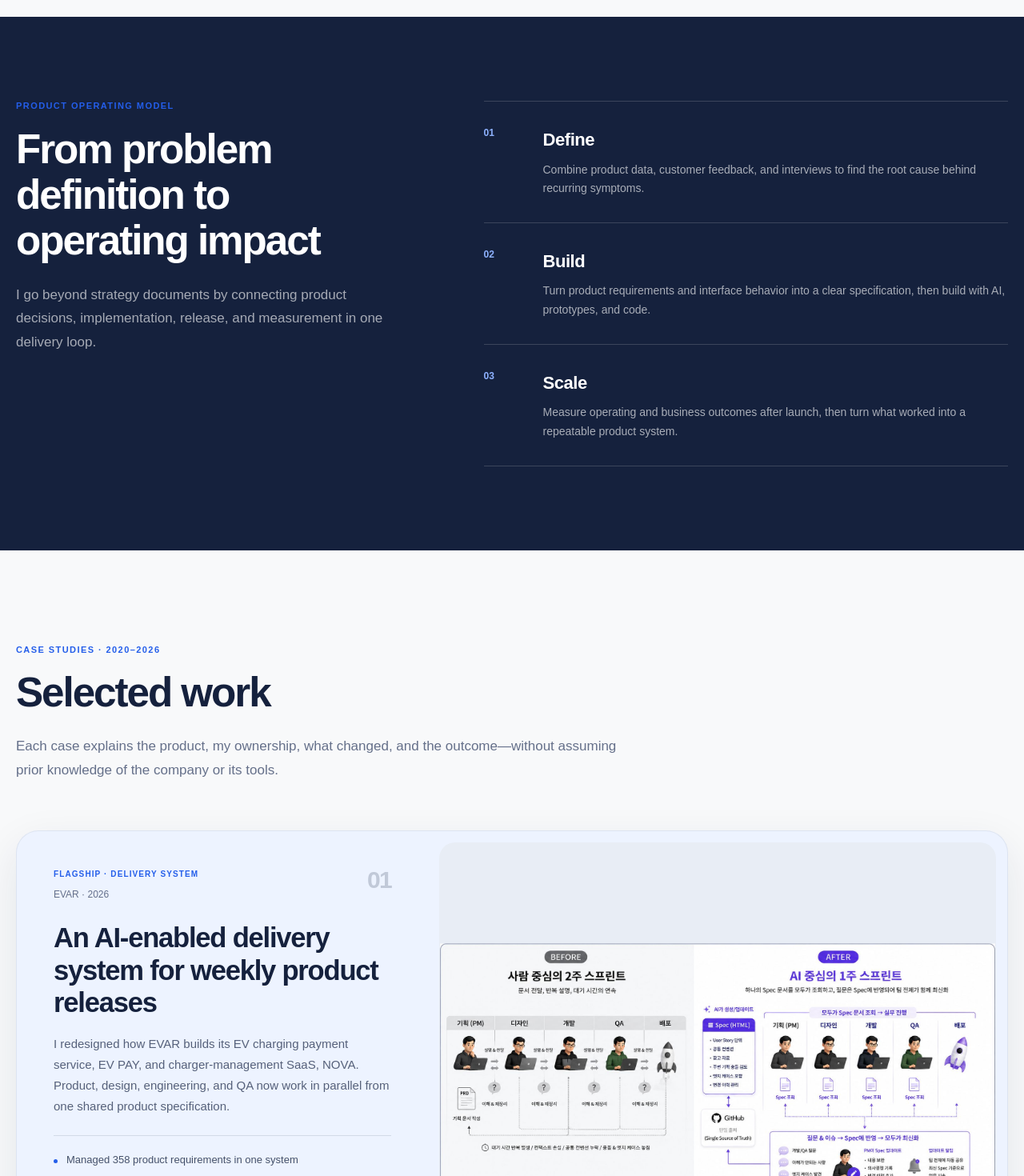
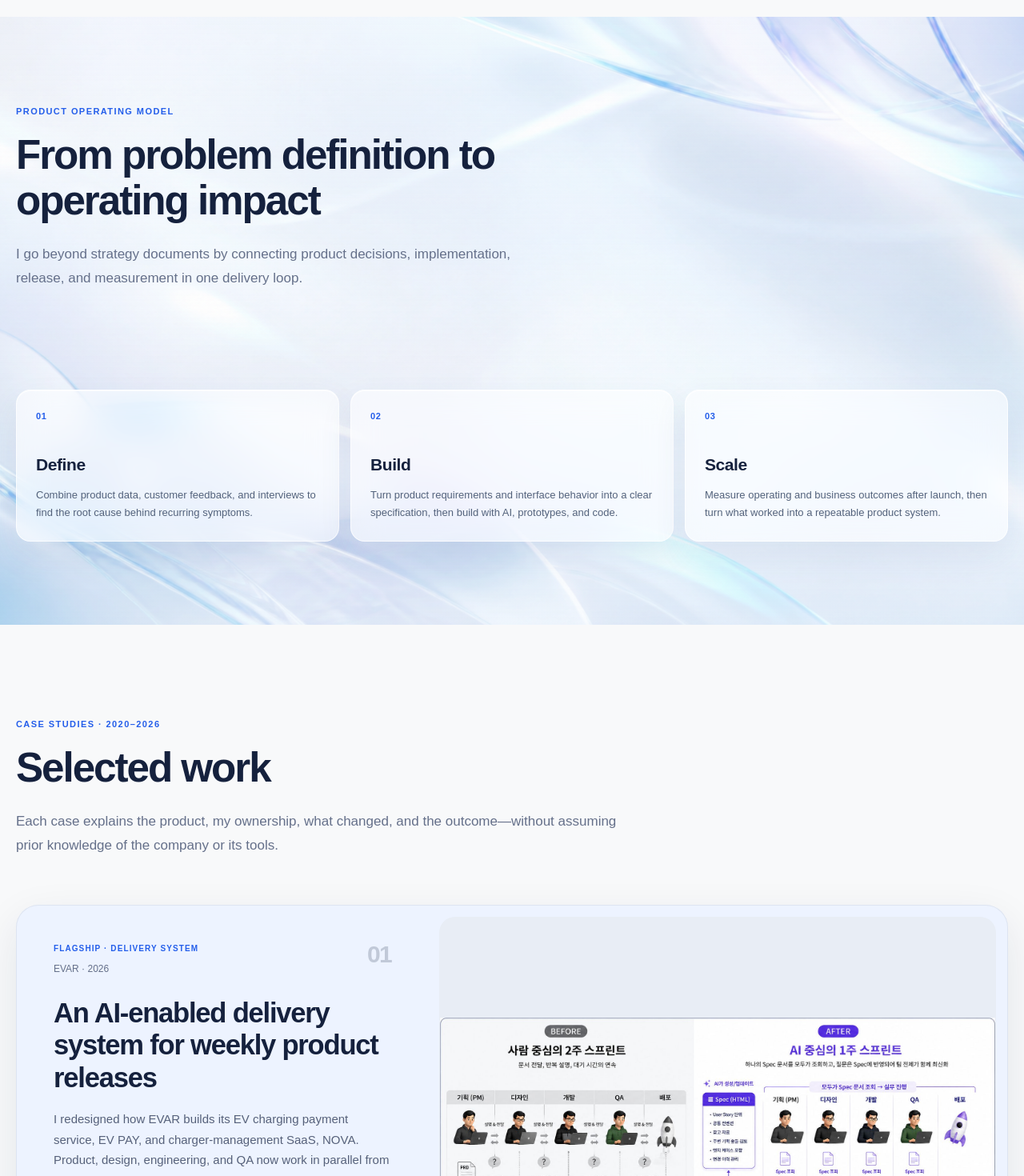
Before and after one commit to Jskim9536/portfolio_js, a Next.js app: page /en in a window 1280 px wide. Shown: the part 940-2410 px from the top of the page at 80% size. Built offline with nearby package versions, Linux system fonts and the light colour scheme; a web font is replaced by a local one.

Commit message:
Turn approach section into animated glass scene

```diff
--- /dev/null
+++ b/app/components/ApproachScene.tsx
@@ -0,0 +1,50 @@
+"use client";
+
+import Image from "next/image";
+import { motion, useReducedMotion, useScroll, useTransform } from "framer-motion";
+import { useRef } from "react";
+import AnimateIn from "./AnimateIn";
+
+type ApproachCopy = {
+  eyebrow: string;
+  title: string;
+  intro: string;
+  items: readonly (readonly [string, string, string])[];
+};
+
+export default function ApproachScene({ copy }: { copy: ApproachCopy }) {
+  const sectionRef = useRef<HTMLElement>(null);
+  const reduced = useReducedMotion() ?? false;
+  const { scrollYProgress } = useScroll({
+    target: sectionRef,
+    offset: ["start end", "end start"],
+  });
+  const backgroundY = useTransform(scrollYProgress, [0, 1], reduced ? ["0%", "0%"] : ["-2%", "2%"]);
+  const backgroundScale = useTransform(scrollYProgress, [0, .5, 1], reduced ? [1, 1, 1] : [1.045, 1.015, 1.045]);
+
+  return (
+    <section ref={sectionRef} className="approach-section" id="approach">
+      <motion.div className="approach-background" style={{ y: backgroundY, scale: backgroundScale }} aria-hidden="true">
+        <Image src="/img/approach-glass-background.png" alt="" fill sizes="100vw" priority={false} />
+      </motion.div>
+      <div className="approach-wash" aria-hidden="true" />
+      <div className="section-shell approach-scene-content">
+        <AnimateIn className="section-heading">
+          <p className="eyebrow">{copy.eyebrow}</p>
+          <h2>{copy.title}</h2>
+          <p>{copy.intro}</p>
+        </AnimateIn>
+        <div className="approach-list">
+          {copy.items.map(([num, title, body], index) => (
+            <AnimateIn key={num} delay={index * .1}>
+              <article className="approach-item">
+                <span>{num}</span>
+                <div><h3>{title}</h3><p>{body}</p></div>
+              </article>
+            </AnimateIn>
+          ))}
+        </div>
+      </div>
+    </section>
+  );
+}
--- a/app/components/PortfolioPage.tsx
+++ b/app/components/PortfolioPage.tsx
@@ -4,6 +4,7 @@ import Image from "next/image";
 import { useEffect, useState } from "react";
 import { AnimatePresence, motion, useReducedMotion } from "framer-motion";
 import AnimateIn from "./AnimateIn";
+import ApproachScene from "./ApproachScene";
 import ProjectVisual from "./ProjectVisual";
 import ScrollProgress from "./ScrollProgress";
 import { copy, type Locale } from "../content";
@@ -86,22 +87,7 @@ export default function PortfolioPage({ locale }: { locale: Locale }) {
           ))}
         </section>
 
-        <section className="approach-section" id="approach">
-          <div className="section-shell approach-grid">
-            <AnimateIn className="section-heading">
-              <p className="eyebrow">{t.approach.eyebrow}</p>
-              <h2>{t.approach.title}</h2>
-              <p>{t.approach.intro}</p>
-            </AnimateIn>
-            <div className="approach-list">
-              {t.approach.items.map(([num, title, body], index) => (
-                <AnimateIn key={num} delay={index * .08}>
-                  <article className="approach-item"><span>{num}</span><div><h3>{title}</h3><p>{body}</p></div></article>
-                </AnimateIn>
-              ))}
-            </div>
-          </div>
-        </section>
+        <ApproachScene copy={t.approach} />
 
         <section className="work-section section-shell" id="work">
           <AnimateIn className="work-heading">
--- a/app/globals.css
+++ b/app/globals.css
@@ -303,15 +303,19 @@ body {
 .impact-item b { color: var(--ink); font-size: 14px; font-weight: 600; }
 .impact-item span { color: var(--muted); font-size: 11px; line-height: 1.45; }
 
-.approach-section { padding: 105px 0; background: var(--ink); color: white; }
-.approach-grid { display: grid; grid-template-columns: .85fr 1.15fr; gap: 100px; }
+.approach-section { position: relative; min-height: 760px; overflow: hidden; padding: 112px 0 104px; color: var(--ink); background: #eaf3ff; isolation: isolate; }
+.approach-background { position: absolute; z-index: -3; inset: -5%; will-change: transform; }
+.approach-background img { object-fit: cover; object-position: center; }
+.approach-wash { position: absolute; z-index: -2; inset: 0; background: linear-gradient(180deg, rgba(248,251,255,.3), rgba(239,247,255,.08) 48%, rgba(235,245,255,.3)); pointer-events: none; }
+.approach-scene-content { display: grid; grid-template-rows: auto 1fr; min-height: 544px; }
+.approach-scene-content .section-heading { max-width: 680px; }
 .section-heading h2, .work-heading h2, .foundation-section h2, .career-heading h2 { color: inherit; margin-top: 18px; font-size: clamp(36px, 4vw, 56px); line-height: 1.12; letter-spacing: -.04em; font-weight: 620; }
-.section-heading > p:last-child, .work-heading > p:last-child, .career-heading > p:last-child { margin-top: 24px; color: rgba(255,255,255,.62); font-size: 17px; line-height: 1.75; }
-.approach-list { border-top: 1px solid rgba(255,255,255,.16); }
-.approach-item { display: grid; grid-template-columns: 64px 1fr; gap: 10px; padding: 30px 0; border-bottom: 1px solid rgba(255,255,255,.16); }
-.approach-item > span { color: #8eb2ff; font-size: 12px; font-weight: 700; }
-.approach-item h3 { margin-bottom: 8px; font-size: 22px; font-weight: 600; letter-spacing: -.02em; }
-.approach-item p { color: rgba(255,255,255,.63); font-size: 14px; line-height: 1.7; }
+.section-heading > p:last-child, .work-heading > p:last-child, .career-heading > p:last-child { margin-top: 24px; color: var(--muted); font-size: 17px; line-height: 1.75; }
+.approach-list { align-self: end; display: grid; grid-template-columns: repeat(3, 1fr); gap: 14px; margin-top: 72px; }
+.approach-item { min-height: 190px; padding: 24px; border: 1px solid rgba(255,255,255,.72); border-radius: 18px; background: rgba(255,255,255,.58); box-shadow: 0 18px 42px rgba(56,91,139,.09), inset 0 1px rgba(255,255,255,.72); backdrop-filter: blur(18px) saturate(130%); }
+.approach-item > span { display: block; margin-bottom: 34px; color: var(--blue); font-size: 11px; font-weight: 750; letter-spacing: .05em; }
+.approach-item h3 { margin-bottom: 10px; font-size: 21px; font-weight: 600; letter-spacing: -.02em; }
+.approach-item p { color: #53627b; font-size: 13px; line-height: 1.72; }
 
 .work-section { padding: 118px 0; }
 .work-heading { max-width: 760px; margin-bottom: 60px; color: var(--ink); }
@@ -462,7 +466,12 @@ body {
   .impact-strip > div:nth-child(odd) .impact-item { border-right: 1px solid var(--line); }
   .impact-strip > div:nth-child(even) .impact-item { padding-left: 18px !important; }
   .approach-section, .work-section, .foundation-section, .career-section, .recognition-section, .capabilities-section, .closing-section { padding-top: 80px; padding-bottom: 80px; }
-  .approach-grid, .career-section, .closing-grid { grid-template-columns: 1fr; gap: 50px; }
+  .career-section, .closing-grid { grid-template-columns: 1fr; gap: 50px; }
+  .approach-section { min-height: 0; padding-top: 88px; padding-bottom: 88px; }
+  .approach-scene-content { min-height: 0; }
+  .approach-list { grid-template-columns: 1fr; gap: 12px; margin-top: 52px; }
+  .approach-item { min-height: 0; }
+  .approach-item > span { margin-bottom: 22px; }
   .project-list { gap: 28px; }
   .project-card, .project-card.featured { position: relative; top: auto; grid-template-columns: 1fr; min-height: 0; }
   .project-copy { padding: 30px 24px; }
@@ -498,6 +507,11 @@ body {
 }
 
 @media (prefers-reduced-motion: reduce) {
+  .approach-background { transform: none !important; will-change: auto; }
   .logo-track { animation: none; }
   .recognition-image img { transition: none; }
 }
+
+@media (prefers-reduced-transparency: reduce) {
+  .approach-item { background: rgba(255,255,255,.92); backdrop-filter: none; }
+}
```
Also changed, not shown: public/img/approach-glass-background.png (added).
